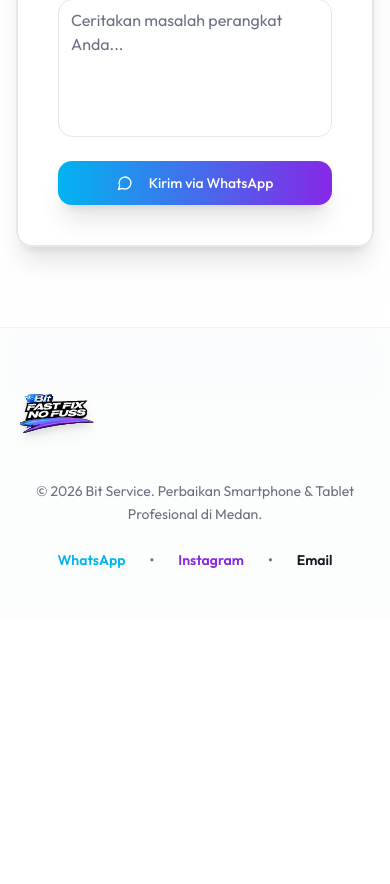
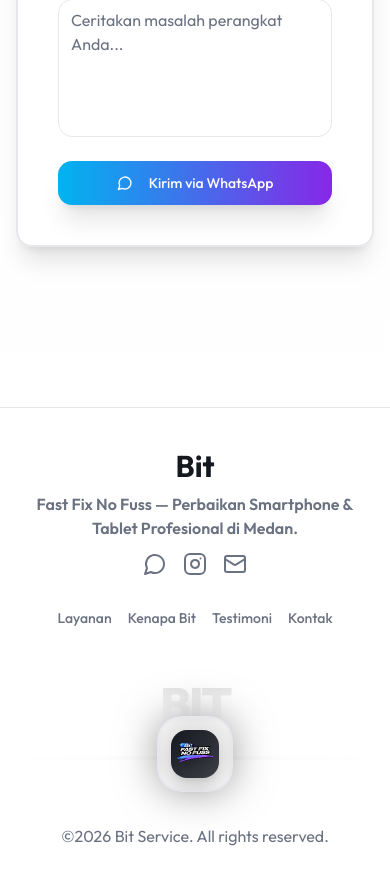
Before and after one commit to willWilly31/bitFNF, a React (Vite) app: page / in a window 390 px wide. Shown: the part 6895-7779 px from the top of the page. Before the commit the page ends 7513 px from the top, so only its background shows below. Built offline with nearby package versions, Linux system fonts and the light colour scheme; the HTML template or start-up script is replaced by a standard one.

Commit message:
Updated footer branding layout
Co-authored-by: willWilly31 <190154899+willWilly31@users.noreply.github.com>

```diff
--- a/src/pages/Index.tsx
+++ b/src/pages/Index.tsx
@@ -411,23 +411,73 @@ const Index = () => {
       </main>
 
       {/* Footer */}
-      <footer className="relative border-t border-border/40 bg-muted/20 backdrop-blur-sm">
-        <div className="container mx-auto px-4 py-12">
-          <div className="text-center space-y-6">
-             <img src={logoNew} alt="Bit - Fast Fix No Fuss" className="h-20 md:h-24 drop-shadow-lg" />
-            <p className="text-sm text-muted-foreground leading-relaxed">
-              © {new Date().getFullYear()} Bit Service. Perbaikan Smartphone & Tablet Profesional di Medan.
-            </p>
-            <div className="flex items-center justify-center gap-6 text-sm font-semibold">
-              <a href="https://wa.me/6281390004553" target="_blank" rel="noopener noreferrer" className="text-primary hover:underline hover:scale-105 transition-all">WhatsApp</a>
-              <span className="text-muted-foreground">•</span>
-              <a href="https://instagram.com/bitservishpmedan" target="_blank" rel="noopener noreferrer" className="text-secondary hover:underline hover:scale-105 transition-all">Instagram</a>
-              <span className="text-muted-foreground">•</span>
-              <a href="mailto:bitbuddy99@gmail.com" className="hover:underline hover:scale-105 transition-all">Email</a>
+      <section className="relative w-full mt-0 overflow-hidden">
+        <footer className="border-t border-border bg-background mt-20 relative">
+          <div className="max-w-7xl flex flex-col justify-between mx-auto min-h-[30rem] sm:min-h-[35rem] md:min-h-[40rem] relative p-4 py-10">
+            <div className="flex flex-col mb-12 sm:mb-20 md:mb-0 w-full">
+              <div className="w-full flex flex-col items-center">
+                <div className="space-y-2 flex flex-col items-center flex-1">
+                  <div className="flex items-center gap-2">
+                    <span className="text-foreground text-3xl font-bold">Bit</span>
+                  </div>
+                  <p className="text-muted-foreground font-semibold text-center w-full max-w-sm sm:w-96 px-4 sm:px-0">
+                    Fast Fix No Fuss — Perbaikan Smartphone & Tablet Profesional di Medan.
+                  </p>
+                </div>
+
+                <div className="flex mb-8 mt-3 gap-4">
+                  <a href="https://wa.me/6281390004553" target="_blank" rel="noopener noreferrer" className="text-muted-foreground hover:text-foreground transition-colors">
+                    <div className="w-6 h-6 hover:scale-110 duration-300"><MessageCircle className="w-6 h-6" /></div>
+                    <span className="sr-only">WhatsApp</span>
+                  </a>
+                  <a href="https://instagram.com/bitservishpmedan" target="_blank" rel="noopener noreferrer" className="text-muted-foreground hover:text-foreground transition-colors">
+                    <div className="w-6 h-6 hover:scale-110 duration-300"><Instagram className="w-6 h-6" /></div>
+                    <span className="sr-only">Instagram</span>
+                  </a>
+                  <a href="mailto:bitbuddy99@gmail.com" className="text-muted-foreground hover:text-foreground transition-colors">
+                    <div className="w-6 h-6 hover:scale-110 duration-300"><Mail className="w-6 h-6" /></div>
+                    <span className="sr-only">Email</span>
+                  </a>
+                </div>
+
+                <div className="flex flex-wrap justify-center gap-4 text-sm font-medium text-muted-foreground max-w-full px-4">
+                  <a className="hover:text-foreground duration-300 hover:font-semibold cursor-pointer" href="#layanan">Layanan</a>
+                  <a className="hover:text-foreground duration-300 hover:font-semibold cursor-pointer" href="#kenapa-bit">Kenapa Bit</a>
+                  <a className="hover:text-foreground duration-300 hover:font-semibold cursor-pointer" href="#testimoni">Testimoni</a>
+                  <a className="hover:text-foreground duration-300 hover:font-semibold cursor-pointer" href="#kontak">Kontak</a>
+                </div>
+              </div>
+            </div>
+
+            <div className="mt-20 md:mt-24 flex flex-col gap-2 md:gap-1 items-center justify-center md:flex-row md:items-center md:justify-between px-4 md:px-0">
+              <p className="text-base text-muted-foreground text-center md:text-left">
+                ©{new Date().getFullYear()} Bit Service. All rights reserved.
+              </p>
             </div>
           </div>
-        </div>
-      </footer>
+
+          {/* Large background text */}
+          <div
+            className="bg-gradient-to-b from-foreground/20 via-foreground/10 to-transparent bg-clip-text text-transparent leading-none absolute left-1/2 -translate-x-1/2 bottom-40 md:bottom-32 font-extrabold tracking-tighter pointer-events-none select-none text-center px-4"
+            style={{ fontSize: 'clamp(3rem, 12vw, 10rem)', maxWidth: '95vw' }}
+          >
+            BIT
+          </div>
+
+          {/* Bottom logo */}
+          <div className="absolute hover:border-foreground duration-400 drop-shadow-[0_0px_20px_rgba(0,0,0,0.5)] dark:drop-shadow-[0_0px_20px_rgba(255,255,255,0.3)] bottom-24 md:bottom-20 backdrop-blur-sm rounded-3xl bg-background/60 left-1/2 border-2 border-border flex items-center justify-center p-3 -translate-x-1/2 z-10">
+            <div className="w-12 sm:w-16 md:w-24 h-12 sm:h-16 md:h-24 bg-gradient-to-br from-foreground to-foreground/80 rounded-2xl flex items-center justify-center shadow-lg overflow-hidden">
+              <img src={logoNew} alt="Bit" className="w-10 sm:w-14 md:w-20 h-10 sm:h-14 md:h-20 object-contain drop-shadow-lg" />
+            </div>
+          </div>
+
+          {/* Bottom line */}
+          <div className="absolute bottom-32 sm:bottom-34 backdrop-blur-sm h-1 bg-gradient-to-r from-transparent via-border to-transparent w-full left-1/2 -translate-x-1/2"></div>
+
+          {/* Bottom shadow */}
+          <div className="bg-gradient-to-t from-background via-background/80 blur-[1em] to-background/40 absolute bottom-28 w-full h-24"></div>
+        </footer>
+      </section>
 
       {/* Floating WhatsApp Button */}
       <a
```
